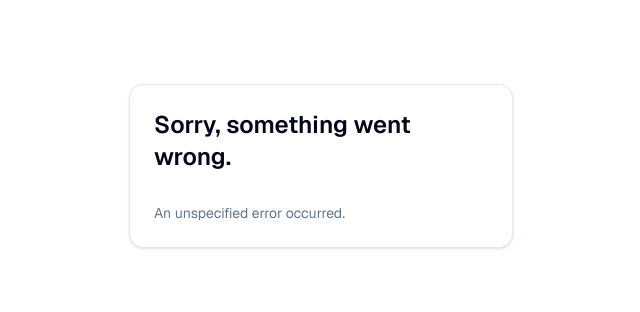
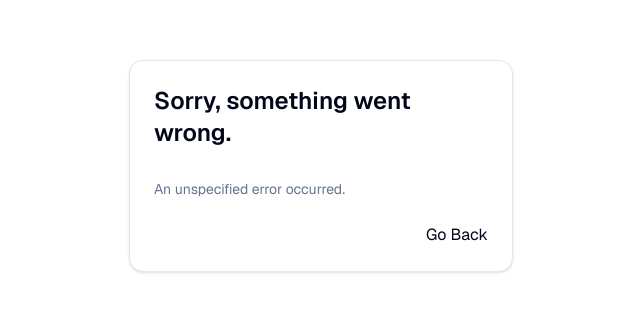
Before and after one commit to patriasa-sist/sigs, a Next.js app: page /auth/error in a window 1280 px wide. Shown: the part 234-546 px from the top of the page, without its empty margins (319-959 px from the left). Built offline with nearby package versions, Linux system fonts and the light colour scheme.

Commit message:
fix: go back button on error page

```diff
--- a/app/auth/error/page.tsx
+++ b/app/auth/error/page.tsx
@@ -1,4 +1,5 @@
 import { Card, CardContent, CardHeader, CardTitle } from "@/components/ui/card";
+import Link from "next/link";
 
 export default async function Page({ searchParams }: { searchParams: Promise<{ error: string }> }) {
 	const params = await searchParams;
@@ -18,6 +19,9 @@
 								<p className="text-sm text-muted-foreground">An unspecified error occurred.</p>
 							)}
 						</CardContent>
+						<div className="flex justify-end mr-6">
+							<Link href="/auth/login">Go Back</Link>
+						</div>
 					</Card>
 				</div>
 			</div>
```
